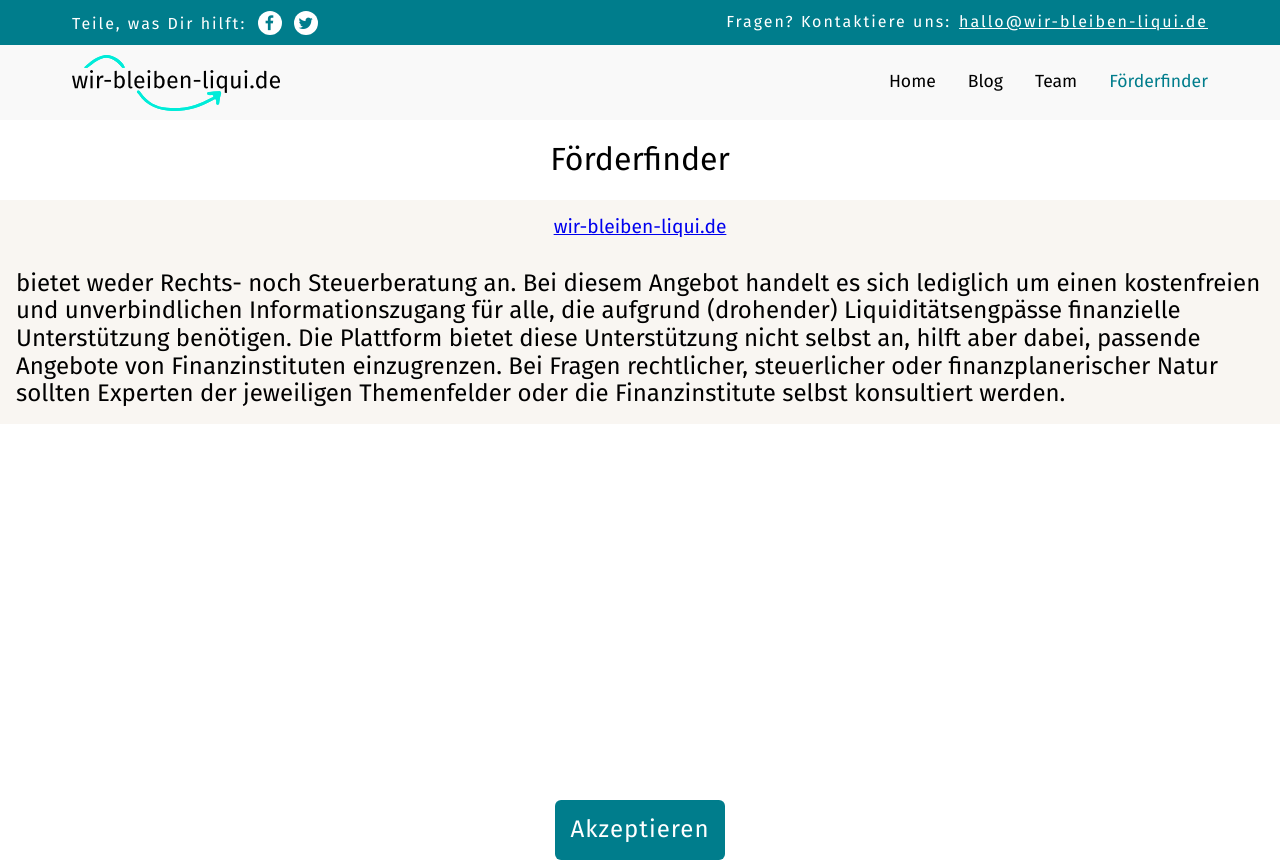
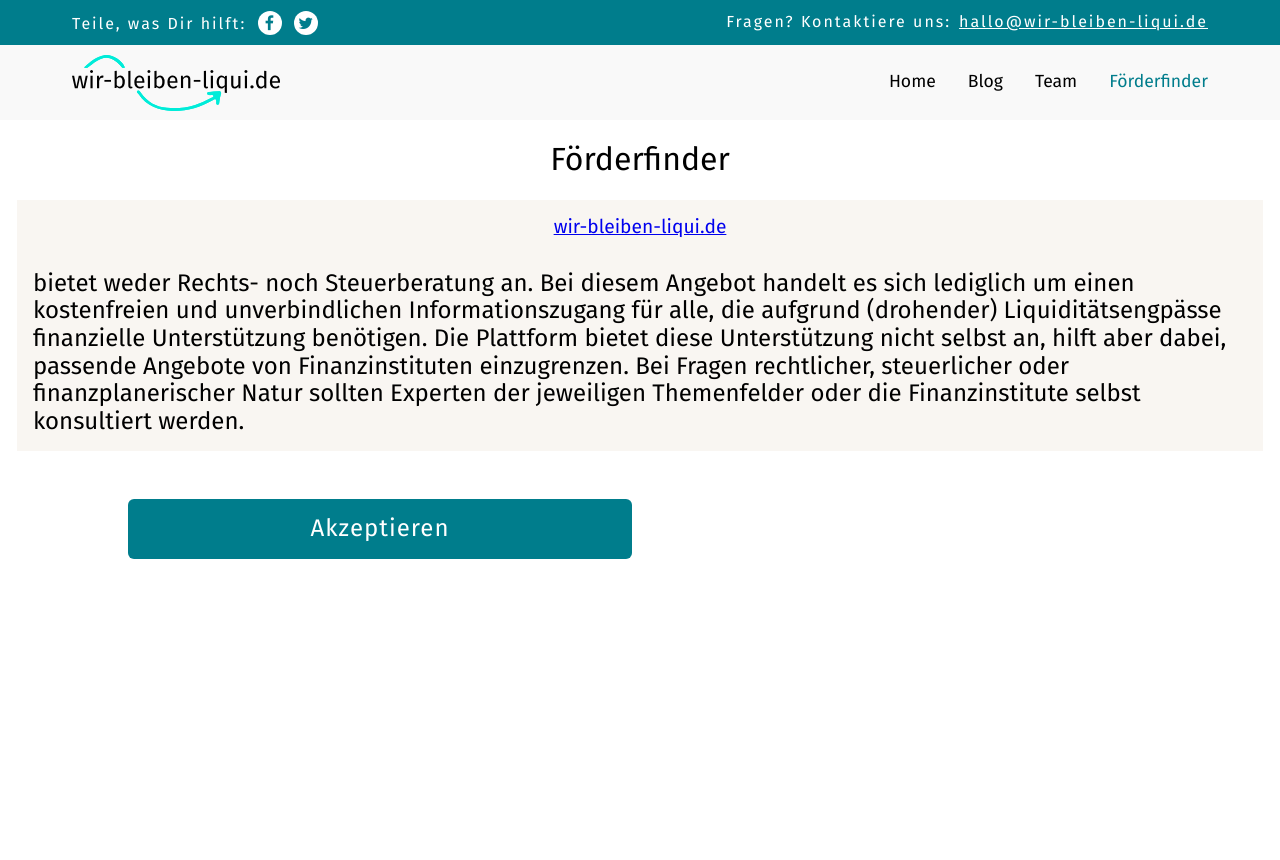
Before and after one commit to ChatBotCrew/liquide-bleiben, a Vue app in the folder liquid-client/: page / in a window 1280 px wide. After the commit the page ends 800 px from the top, so only its background shows below. Built offline with nearby package versions, Linux system fonts and the light colour scheme.

Commit message:
style/ navfooter

```diff
--- a/liquid-client/src/App.vue
+++ b/liquid-client/src/App.vue
@@ -1,10 +1,10 @@
 <template>
   <div id="app">
     <NavHeader></NavHeader>
-    <div class="container" ref="container">
+    <div class="container" v-bind:class="{ 'onscroll': scrollMode }" ref="container">
       <router-view @updateStatus="updateStatus" />
+      <NavFooter v-bind:buttons="buttons"></NavFooter>
     </div>
-    <NavFooter v-bind:buttons="buttons"></NavFooter>
   </div>
 </template>
 
@@ -20,6 +20,7 @@ import { FinderService } from "./shared/services/finder.service";
 })
 export default class App extends Vue {
   public buttons: ButtonConfig[] = [];
+  public scrollMode: boolean = true;
 
   $refs: any;
 
@@ -27,8 +28,21 @@ export default class App extends Vue {
     this.buttons = buttons;
   }
 
+  onResize() {
+      this.scrollMode = this.$refs.container.clientHeight < this.$refs.container.scrollHeight;
+  }
+
   mounted() {
+    window.addEventListener('resize', ()=>{
+      this.onResize();
+    })
+    this.onResize();
     FinderService.loadStatusFromUrl();
+    // this.$refs.addEventListener('onresize', ()=>{
+    //   console.log(123);
+
+    // })
+
   }
   beforeUpdate() {
     // console.log(this.$refs.container.clientHeight);
@@ -45,7 +59,13 @@ export default class App extends Vue {
   .container {
     margin-top: 120px;
     height: calc(100vh - 120px);
-    overflow: auto;
+    overflow-y: auto;
+    margin-right: 17px;
+    margin-left: 17px;
+    &.onscroll {
+      // width: calc(100vw - 100%);
+      margin-right: calc(100vw - 100%);
+    }
     // max-width: $extra-small;
     // @media (max-width: 1000px) {
 
--- a/liquid-client/src/components/NavFooter/NavFooter.vue
+++ b/liquid-client/src/components/NavFooter/NavFooter.vue
@@ -1,10 +1,12 @@
 <template>
   <nav id="action-footer">
-    <ul>
-      <li v-for="(button, index) in buttons" :key="index">
-        <button class="btn" :disabled="button.disabled" v-on:click="button.listener">{{button.name}}</button>
-      </li>
-    </ul>
+    <button
+      class="btn"
+      v-for="(button, index) in buttons"
+      :key="index"
+      :disabled="button.disabled"
+      v-on:click="button.listener"
+    >{{button.name}}</button>
   </nav>
 </template>
 
@@ -16,30 +18,35 @@ import { ButtonConfig } from "./ButtonConfig.class";
 export default class NavFooter extends Vue {
   @Prop()
   public buttons!: ButtonConfig[];
-
 }
 </script>
 
 <!-- Add "scoped" attribute to limit CSS to this component only -->
-<style scoped lang="scss">
-  #action-footer {
-    ul {
-      position: relative;
-      // width: 100%;
-      display: flex;
-      list-style: none;
-      justify-content: center;
-      padding: 0;
+<style lang="scss">
+#action-footer {
+  position: sticky;
+  bottom: 0;
+  display: flex;
+  flex-direction: column;
+  align-items: stretch;
+  background-color: white;
+  padding: 16px 0;
+  max-width: 1024px;
+  button {
+    margin-bottom: 16px;
+    &:last-child {
       margin: 0;
-      li {
-        margin-right: 32px;
-        &:last-child {
-          margin-right: 0;
-        }
-        button {
-          max-width: 300px;
-        }
-      }
     }
   }
+  @media (min-width: 700px) {
+    flex-direction: row;
+    button {
+      width: calc(50% - 8px);
+      margin: 0 16px 0 0;
+    }
+  }
+  @media (min-width: 1024px) {
+    margin-left: calc(50% - 0.5 * 1024px);
+  }
+}
 </style>
```
